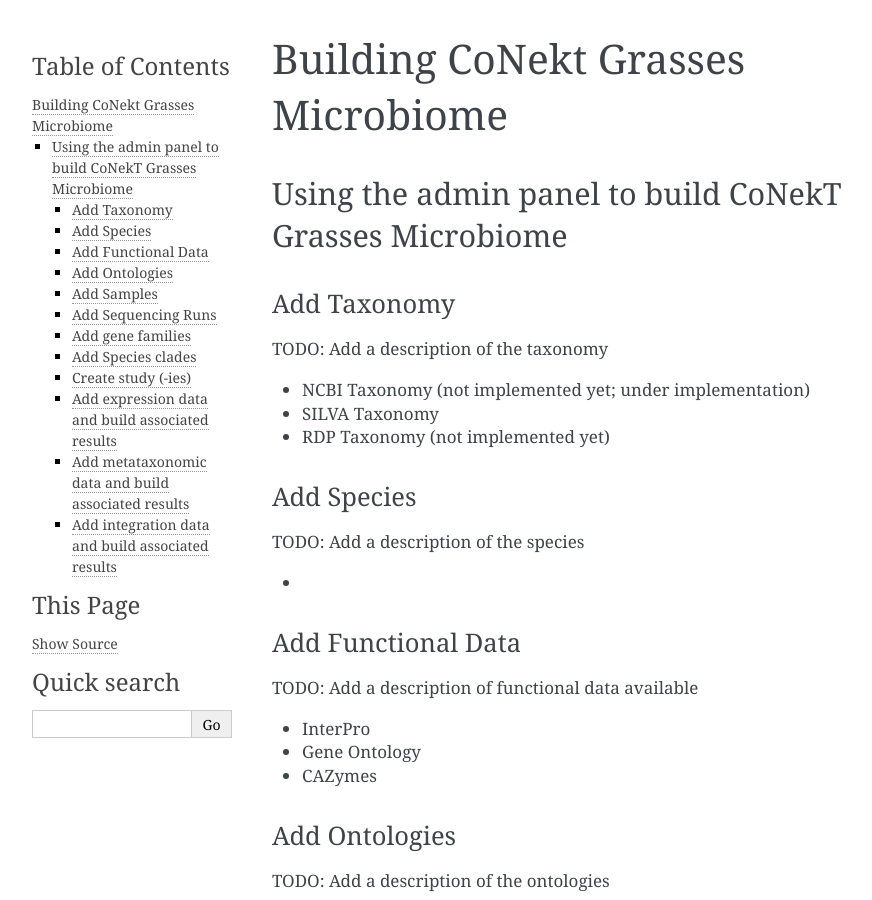
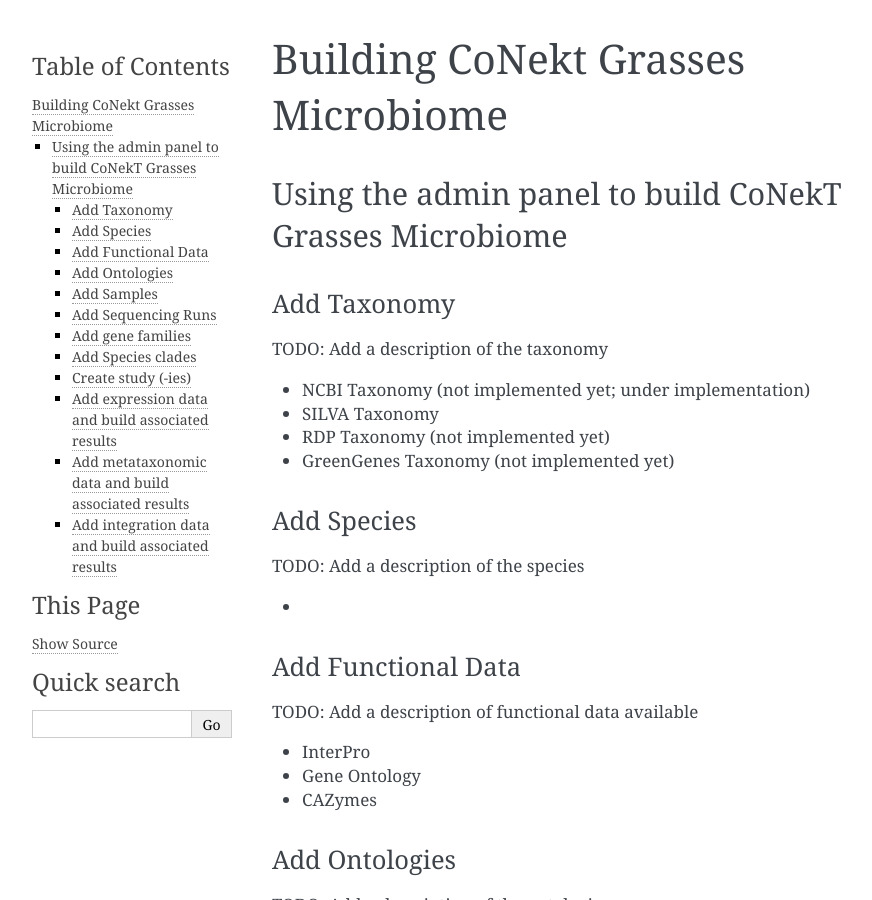
Before and after one commit to SantosRAC/conekt_grasses_microbiome, a Sphinx documentation site: the page built from CoNekT_Grasses_Microbiome/docs/source/building_conekt_microbiome.md, in a window 1280 px wide and 900 px high. Shown: the whole window, without its empty margins (148-1020 px from the left). Built offline with Sphinx 7.4.7, drawn with Linux system fonts in a browser that asks for light colours.

Commit message:
Consider GreenGenes when building CoNekT Grasses Microbiome

```diff
--- a/CoNekT_Grasses_Microbiome/docs/source/building_conekt_microbiome.md
+++ b/CoNekT_Grasses_Microbiome/docs/source/building_conekt_microbiome.md
@@ -9,6 +9,7 @@
  * NCBI Taxonomy (not implemented yet; under implementation)
  * SILVA Taxonomy
  * RDP Taxonomy (not implemented yet)
+ * GreenGenes Taxonomy (not implemented yet)
 
 ### Add Species
 
```
